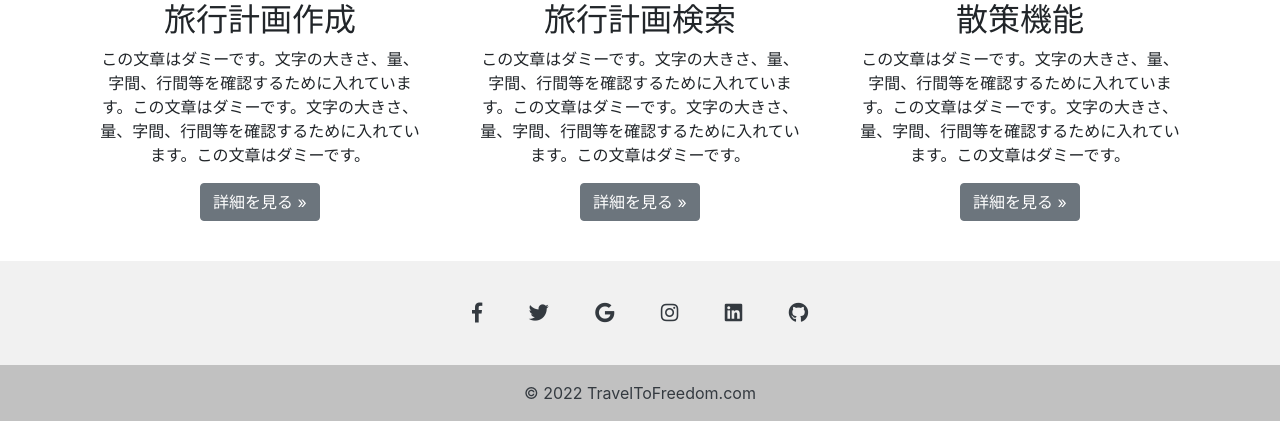
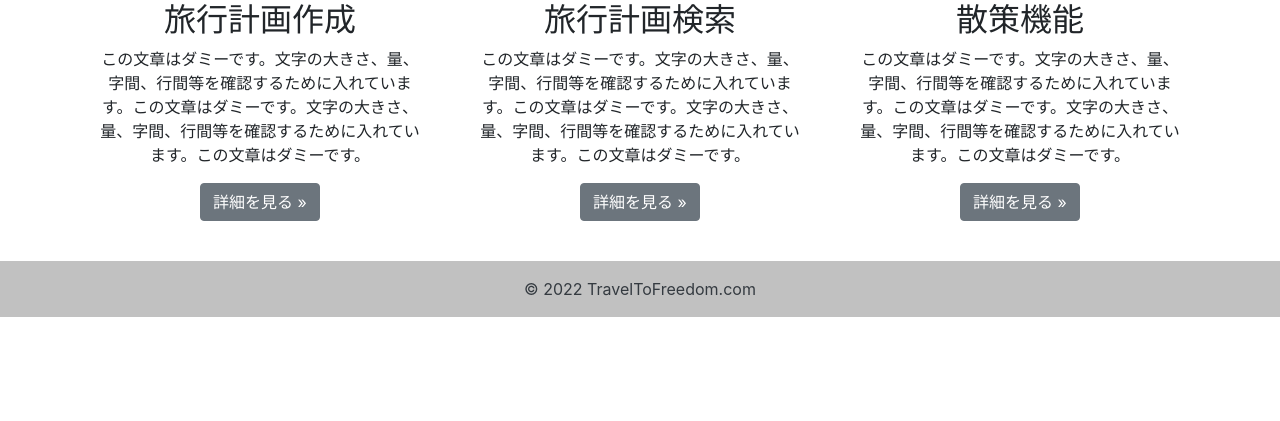
Before and after one commit to SaltPeninsula11/Travel_to_freedom, a Django app: page / in a window 1280 px wide. Shown: the part 866-1287 px from the top of the page. After the commit the page ends 1183 px from the top, so only its background shows below. Run offline with Django 3.2, Linux system fonts and the light colour scheme; some libraries are stand-ins or nearby versions.

```diff
--- a/travel_planning/templates/base.html
+++ b/travel_planning/templates/base.html
@@ -112,10 +112,11 @@
 
         .scroll-box {
             overflow-y: scroll;
-            height: 279px;
+            height: 409px;
         }
 
         #memo {
+
             position: relative;
             left: -5px;
             top: 295px;
@@ -123,8 +124,8 @@
 
         .memoSpace {
             background-color: #DEDEDE;
-            width: 650px;
-            height: 400px;
+            width: 630px;
+            height: 700px;
             overflow: auto;
 
         }
@@ -270,9 +271,10 @@
 
         /* memoStyle.css */
         #memo {
+            width: 50px;
             position: absolute;
             left: -5px;
-            top: 400px;
+            top: 73px;
         }
 
         /* fiveMinPerPx = 16 */
@@ -284,7 +286,7 @@
 
         #memoSpace {
             width: 650px;
-            height: 600px;
+            height: 700px;
             overflow: auto;
             /* margin-left: 45px; */
             padding-left: 45px;
@@ -640,46 +642,6 @@
 
     <footer class="text-center text-white" style="background-color: #f1f1f1;">
         <!-- Grid container -->
-        <div class="container pt-4">
-            <!-- Section: Social media -->
-            <section class="mb-4">
-                <!-- Facebook -->
-                <a class="btn btn-link btn-floating btn-lg text-dark m-1" href="#!" role="button"
-                    data-mdb-ripple-color="dark">
-                    <i class="fab fa-facebook-f"></i>
-                </a>
-
-                <!-- Twitter -->
-                <a class="btn btn-link btn-floating btn-lg text-dark m-1" href="#!" role="button"
-                    data-mdb-ripple-color="dark">
-                    <i class="fab fa-twitter"></i>
-                </a>
-
-                <!-- Google -->
-                <a class="btn btn-link btn-floating btn-lg text-dark m-1" href="#!" role="button"
-                    data-mdb-ripple-color="dark">
-                    <i class="fab fa-google"></i>
-                </a>
-
-                <!-- Instagram -->
-                <a class="btn btn-link btn-floating btn-lg text-dark m-1" href="#!" role="button"
-                    data-mdb-ripple-color="dark">
-                    <i class="fab fa-instagram"></i>
-                </a>
-
-                <!-- Linkedin -->
-                <a class="btn btn-link btn-floating btn-lg text-dark m-1" href="#!" role="button"
-                    data-mdb-ripple-color="dark">
-                    <i class="fab fa-linkedin"></i>
-                </a>
-                <!-- Github -->
-                <a class="btn btn-link btn-floating btn-lg text-dark m-1" href="#!" role="button"
-                    data-mdb-ripple-color="dark">
-                    <i class="fab fa-github"></i>
-                </a>
-            </section>
-            <!-- Section: Social media -->
-        </div>
         <!-- Grid container -->
 
         <!-- Copyright -->
```
